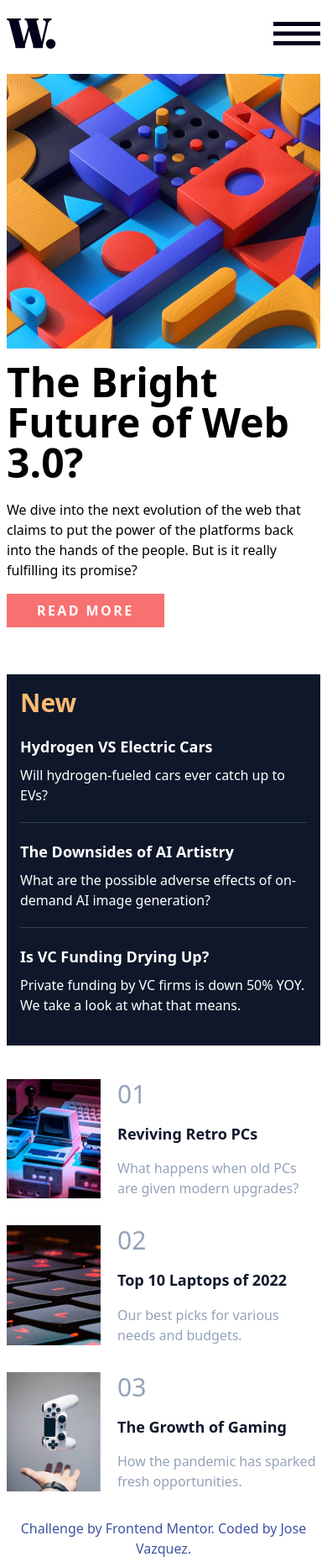
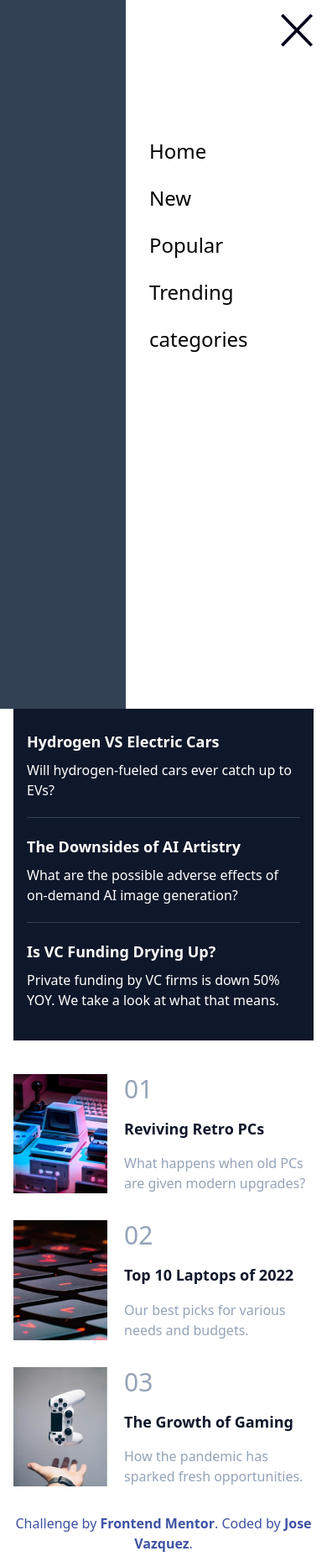
Before and after one commit to jvazquez34139/news-homepage, a Next.js app: page / in a window 390 px wide. Shown: the whole page at 84% size. Built offline with nearby package versions, Linux system fonts and the light colour scheme.

Commit message:
interactive links, mobile nav menu added

```diff
--- a/components/content/Articles.tsx
+++ b/components/content/Articles.tsx
@@ -31,17 +31,17 @@ const Articles = () => {
   ]
 
   return (
-    <aside className='mt-10 text-slate-400 md:flex md:justify-between md:w-full'>
+    <aside className='mt-10 md:flex md:justify-between md:w-full'>
 
       {articles.map((article) => {
         return (
-          <article key={article.key} className="flex justify-between  mb-8 md:w-96">
+          <article key={article.key} className="flex justify-between text-slate-900 hover:text-red-400 hover:cursor-pointer mb-8 md:w-96">
             <img src={article.img} alt={`image for "${article.title}"`}
               className="w-28" />
             <div className='pl-5 flex flex-col justify-between'>
-              <p className="text-3xl ">{`0${article.key}`}</p>
-              <h3 className='text-slate-900 font-bold text-lg'>{article.title}</h3>
-              <p>{article.desc}</p>
+              <p className="text-3xl text-slate-400">{`0${article.key}`}</p>
+              <h3 className='font-bold text-lg'>{article.title}</h3>
+              <p className='text-slate-400'>{article.desc}</p>
             </div>
           </article>
         )
--- a/components/content/Main.tsx
+++ b/components/content/Main.tsx
@@ -11,7 +11,7 @@ const Main = () => {
           <div>
             <p className='mt-5 md:mt-0 md:text-lg'>We dive into the next evolution of the web that claims to put the power of the platforms back into the hands of the people.
               But is it really fulfilling its promise?</p>
-            <button className='mt-4 bg-red-400 text-white font-semibold tracking-[0.15em] p-2 px-9 uppercase md:mt-10 md:p-3 md:px-11'>Read More</button>
+            <button className='mt-4 bg-red-400 text-white font-semibold tracking-[0.15em] p-2 px-9 uppercase md:mt-10 md:p-3 md:px-11 hover:bg-slate-900'>Read More</button>
           </div>
         </article>
       </section>
--- a/components/content/OtherNews.tsx
+++ b/components/content/OtherNews.tsx
@@ -24,13 +24,13 @@ const OtherNews = () => {
     }
   ];
   return (
-    <aside className='bg-slate-900 text-white mt-14 p-4 md:w-96 md:p-5  md:mt-8'>
+    <aside className='bg-slate-900 mt-14 p-4 md:w-96 md:p-5  md:mt-8'>
       <h2 className='font-semibold text-3xl text-orange-300 md:text-4xl'>New</h2>
       {otherNews.map((article) => {
         return (
-          <article className='border-b-[1px] border-slate-700 last:border-b-0 py-5' key={article.key}>
+          <article className='text-white border-b-[1px] border-slate-700 last:border-b-0 py-5 hover:text-orange-300' key={article.key}>
             <h3 className='font-bold mb-2 text-lg md:text-xl'>{article.linkName}</h3>
-            <p className='md:text-lg md:font-extralight'>{article.desc}</p>
+            <p className='text-white md:text-lg md:font-extralight'>{article.desc}</p>
           </article>
         )
       }
--- a/components/layout/Footer.tsx
+++ b/components/layout/Footer.tsx
@@ -3,8 +3,8 @@ import React from 'react'
 const Footer = () => {
   return (
     <footer className='text-[#3E52A3] text-center'>
-      Challenge by <a href="https://www.frontendmentor.io?ref=challenge" target="_blank">Frontend Mentor</a>.
-      Coded by <a href="#">Jose Vazquez</a>.
+      Challenge by <a className='font-bold' href="https://www.frontendmentor.io?ref=challenge" target="_blank">Frontend Mentor</a>.
+      Coded by <a className='font-bold' href="https://github.com/jvazquez34139">Jose Vazquez</a>.
     </footer>
   )
 }
--- a/components/layout/Header.tsx
+++ b/components/layout/Header.tsx
@@ -1,10 +1,13 @@
 import Nav from './Nav';
+import { useState } from 'react';
 
-const Header = () => {
+const Header = (props: { toggleNav: Function, isNavOpen: Boolean }) => {
+  const { toggleNav, isNavOpen } = props;
+
   return (
     <header className='w-full flex h-16 mb-4'>
       <img src="/assets/images/logo.svg" className='h-9 my-auto' />
-      <Nav />
+      <Nav toggleNav={toggleNav} isNavOpen={isNavOpen} />
     </header>
   )
 }
--- a/components/layout/Layout.tsx
+++ b/components/layout/Layout.tsx
@@ -1,9 +1,25 @@
+import { useState } from 'react'
+
+import OpenNav from './OpenNav'
 import Head from 'next/head'
 import Header from './Header'
 import Footer from './Footer'
 
 
+
 const Layout = ({ children }: { children: JSX.Element }) => {
+  const [isNavOpen, setIsNavOpen] = useState(false);
+  const [openNavStyles, setOpenNavStyles] = useState("w-full h-full bg-slate-700 absolute");
+
+  const toggleNav = (target: HTMLElement) => {
+    if (isNavOpen) {
+      setIsNavOpen(false);
+      setOpenNavStyles("w-full h-full sticky hidden");
+    } else if (!isNavOpen && target.tagName === 'IMG') {
+      setIsNavOpen(true);
+      setOpenNavStyles("w-full h-full static");
+    }
+  };
 
   return (
     <>
@@ -17,9 +33,11 @@ const Layout = ({ children }: { children: JSX.Element }) => {
         <title>Frontend Mentor | News homepage</title>
         <meta name="description" content="Frontend Mentor | News homepage" />
       </Head>
-      <body className='p-2 md:mx-auto font-sans md:w-[1440px]'>
-        <div className=''>
-          <Header />
+      <body className='font-sans md:w-full md:relative'>
+        <div className={`fixed w-full h-full z-[1] top-0 left-0 bg-black opacity-70 ${!isNavOpen ? "hidden" : ""}`}></div>
+        <OpenNav toggleNav={toggleNav} openNavStyles={openNavStyles} />
+        <div className='p-4 absolute md:w-[1440px] top-0 left-0 md:mx-auto'>
+          <Header toggleNav={toggleNav} isNavOpen={isNavOpen} />
           {children}
           <Footer />
         </div>
--- a/components/layout/Nav.tsx
+++ b/components/layout/Nav.tsx
@@ -1,12 +1,12 @@
 import NavLink from "./NavLink";
 
-const Nav = () => {
-  const linkNames = ['Home', 'New', 'Popular', 'Trending', 'categories'];
+const Nav = (props: { toggleNav: Function, isNavOpen: Boolean }) => {
+  const linkNames = ['Home', 'New', 'Popular', 'Trending', 'categories'];//to move to context file
+  const { toggleNav, isNavOpen } = props;
 
   return (
-
-    <nav className="w-full flex align-middle">
-      <img src="/assets/images/icon-menu.svg" alt="hamburger menu" className="ml-auto my-auto h-7 w-14 md:hidden" />
+    <nav className="w-full flex align-middle" onClick={(e) => toggleNav(e.target as HTMLElement)}>
+      <img src={`/assets/images/icon-menu.svg`} alt="hamburger menu" className="ml-auto my-auto h-7 w-14 md:hidden" />
       <ul className="md:flex md:ml-auto hidden md:w-auto md:auto">
         {linkNames.map((linkName, index) => (
           <NavLink key={index} linkName={linkName} />
--- a/components/layout/NavLink.tsx
+++ b/components/layout/NavLink.tsx
@@ -3,7 +3,7 @@ import React from 'react'
 const NavLink = (props: { key: number, linkName: string }) => {
   const { linkName } = props;
   return (
-    <li className='p-4 text-lg'><a href="#">{linkName}</a></li>
+    <li className='p-4 text-lg hover:text-red-400'><a href="#">{linkName}</a></li>
   )
 }
 
--- /dev/null
+++ b/components/layout/OpenNav.tsx
@@ -0,0 +1,23 @@
+import React from 'react'
+
+const OpenNav = (props: { toggleNav: Function, openNavStyles: string }) => {
+  const { toggleNav, openNavStyles } = props;
+
+  const linkNames = ['Home', 'New', 'Popular', 'Trending', 'categories'];
+
+
+  return (
+    <div className={`fixed z-[2] top-0 left-0 ${openNavStyles}`} onClick={(e) => { toggleNav(e.target as HTMLElement) }}>
+      <nav className='w-60 ml-auto h-full bg-white p-4 opacity-100'>
+        <img src={`/assets/images/icon-menu-close.svg`} alt="hamburger menu" className="ml-auto my-auto h-10 w-10 md:hidden" />
+        <ul className='mt-24'>
+          {linkNames.map((linkName, index) => (
+            <li key={index} className="text-2xl p-3">{linkName}</li>
+          ))}
+        </ul>
+      </nav>
+    </div>
+  )
+}
+
+export default OpenNav
--- a/next.config.js
+++ b/next.config.js
@@ -2,6 +2,7 @@
 const nextConfig = {
   reactStrictMode: true,
   swcMinify: true,
+  basePath: '/gh-pages-news-homepage',
 }
 
 module.exports = nextConfig
--- a/package.json
+++ b/package.json
@@ -4,7 +4,8 @@
   "private": true,
   "scripts": {
     "dev": "next dev",
-    "build": "next build",
+    "build": "next build && next export",
+    "deploy": "next build && touch out/.nojekyll && git add out/ && git commit -m \"Deploy\" && git subtree push --prefix out origin gh-pages",
     "start": "next start",
     "lint": "next lint"
   },
```
